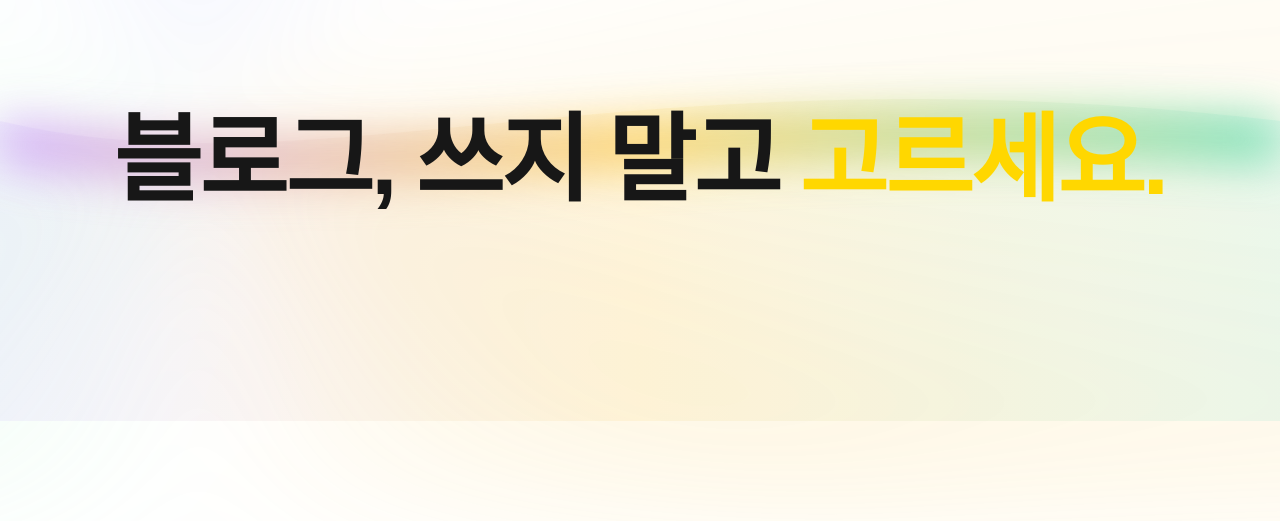
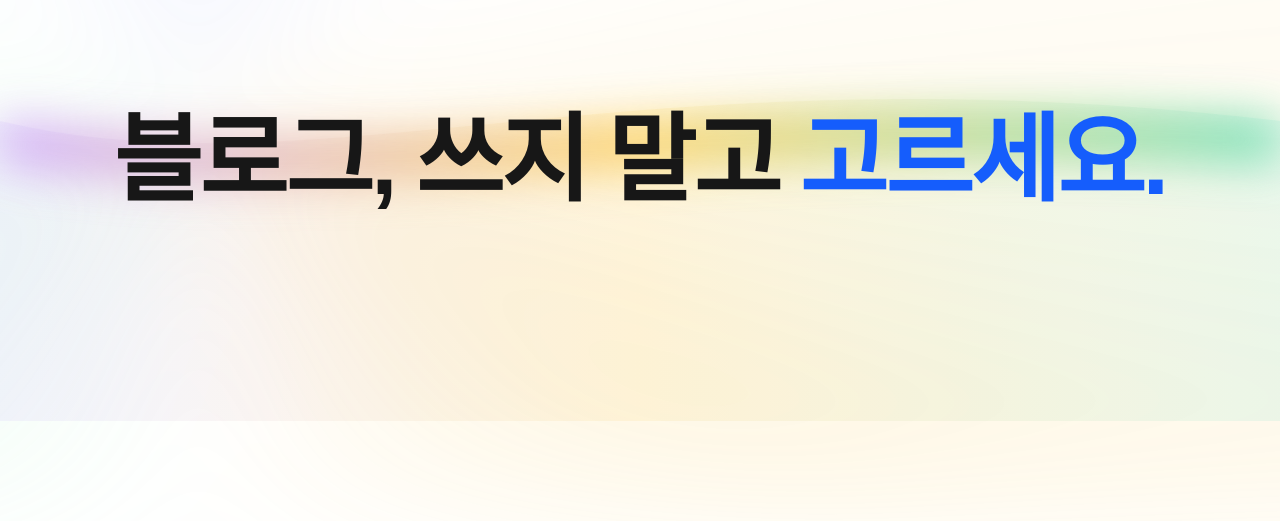
Before and after one commit to asaaaa12313/blog, a Next.js app: page / in a window 1280 px wide. Shown: the part 279-800 px from the top of the page. Built offline with nearby package versions, Linux system fonts and the light colour scheme; a web font is replaced by a local one.

Commit message:
fix: Change hero highlight text color to blue for better visibility

```diff
--- a/src/components/sections/Hero.tsx
+++ b/src/components/sections/Hero.tsx
@@ -96,7 +96,7 @@ export default function Hero() {
                         }}
                         className={cn(
                             "text-5xl font-bold leading-tight tracking-tight md:text-7xl lg:text-8xl",
-                            i === words.length - 1 ? "text-accent" : "text-foreground"
+                            i === words.length - 1 ? "text-blue-600" : "text-foreground"
                         )}
                     >
                         {word}
```
